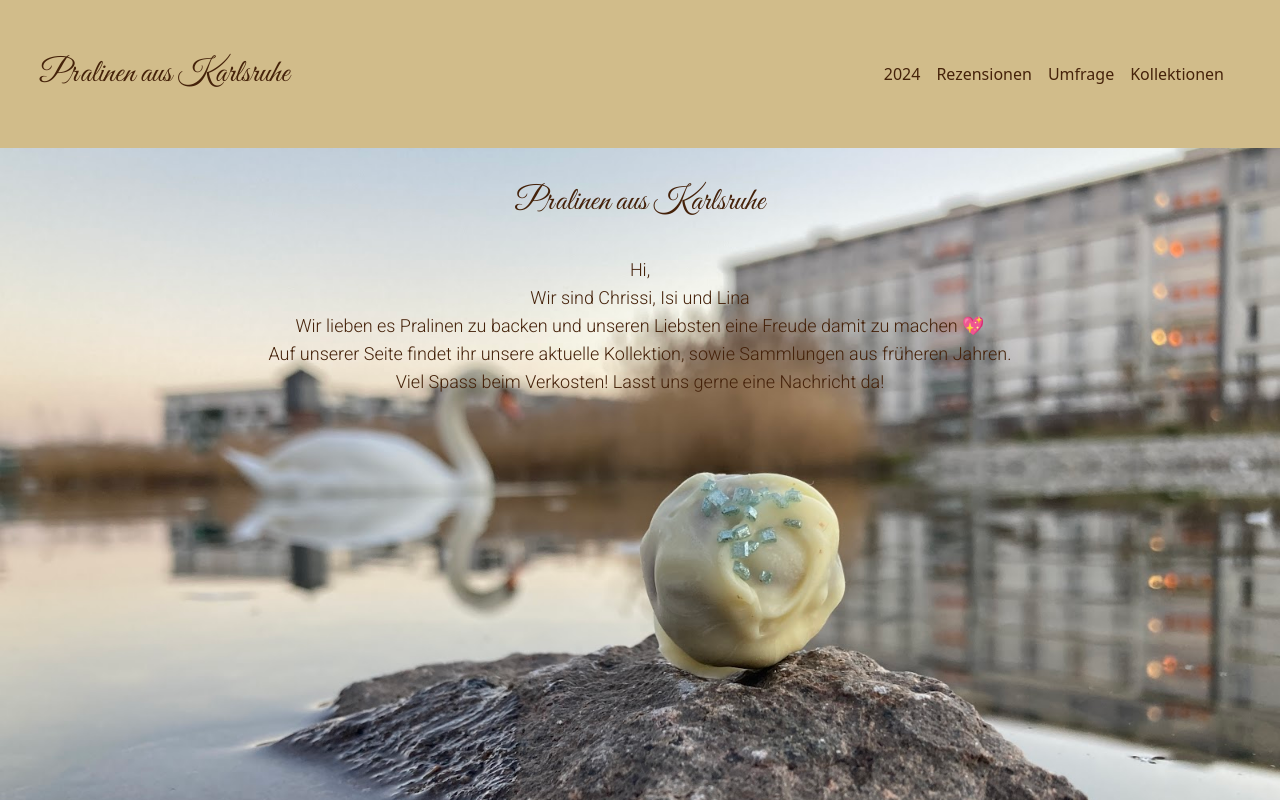
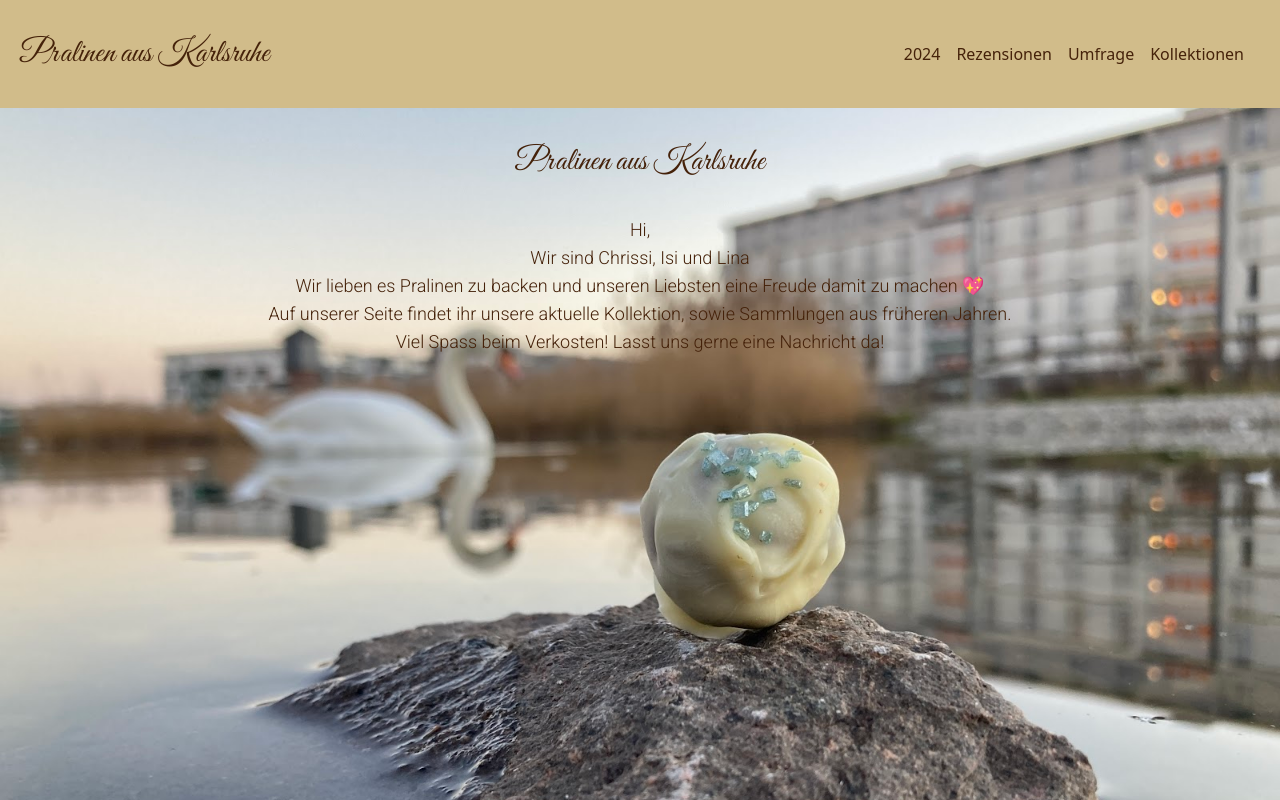
Before and after one commit to linaku94/pralinen, a SvelteKit app: page / in a window 1280 px wide. Shown: the top 800 px of the page. Built offline with nearby package versions, Linux system fonts and the light colour scheme; a web font is replaced by a local one.

Commit message:
smaller top nav bar

```diff
--- a/src/routes/+layout.svelte
+++ b/src/routes/+layout.svelte
@@ -3,7 +3,7 @@
 	let { children } = $props();
 </script>
 
-<nav class="bg-chocolate-light text-chocolate-dark p-10 dark:bg-chocolate dark:text-chocolate-white">
+<nav class="bg-chocolate-light text-chocolate-dark p-5 dark:bg-chocolate dark:text-chocolate-white">
 	<div class="container mx-auto flex flex-col md:flex-row justify-between items-center">
 		<div class="text-lg font-bold py-5">
 			<a href="/" class="great-vibes-regular hover:text-chocolate-white dark:hover:text-chocolate-light pb-3">Pralinen aus Karlsruhe</a>
```
